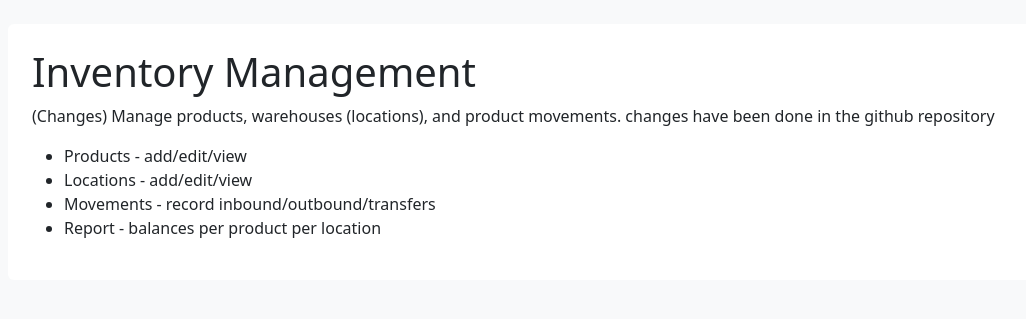
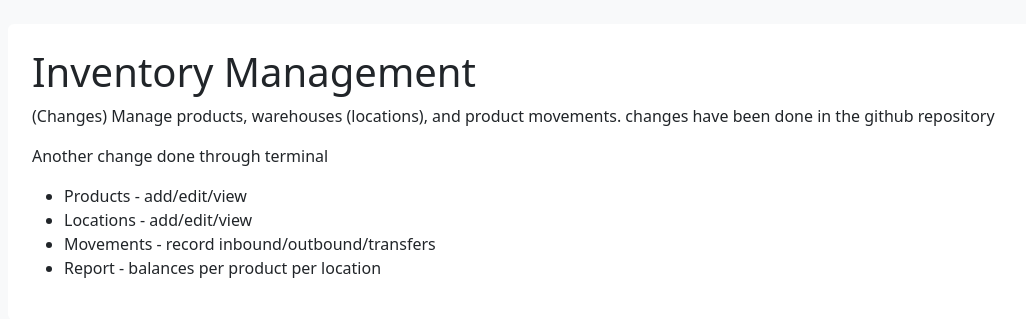
Before and after one commit to Manikandankk12/inventory-flask, a Flask app: page / in a window 1280 px wide. Shown: the part 56-375 px from the top of the page, without its empty margins (74-1100 px from the left). Run offline with Flask 3, Linux system fonts and the light colour scheme.

Commit message:
changes made in templates/index.html

```diff
--- a/templates/index.html
+++ b/templates/index.html
@@ -4,6 +4,7 @@
   <h1>Inventory Management</h1>
   <p>(Changes) Manage products, warehouses (locations), and product movements.
   changes have been done in the github repository</p>
+  <p>Another change done through terminal</p>
   <ul>
     <li>Products - add/edit/view</li>
     <li>Locations - add/edit/view</li>
```
